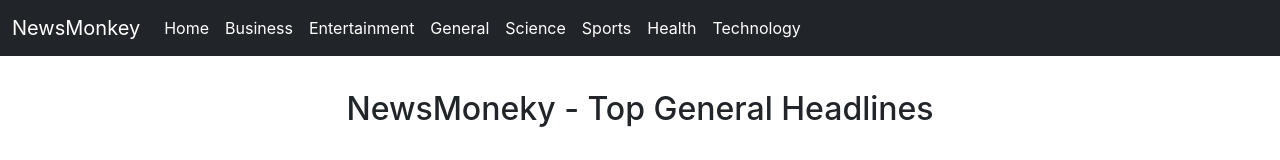
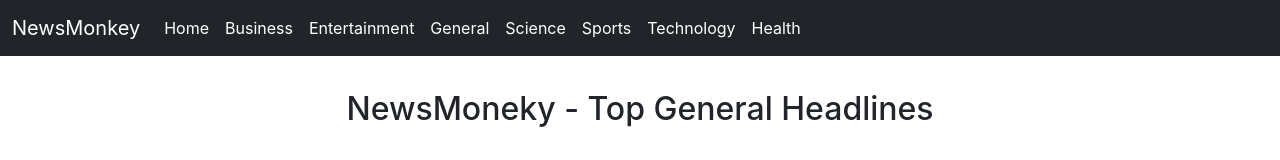
Before and after one commit to grv-saini-20/NewsApp, a React (Create React App) app: page / in a window 1280 px wide. Shown: the top 160 px of the page. Built offline with nearby package versions, Linux system fonts and the light colour scheme; no server answers.

Commit message:
fix: deployment

```diff
--- a/src/components/NavBar.js
+++ b/src/components/NavBar.js
@@ -31,11 +31,11 @@
                                 <li className="nav-item">
                                     <Link className="nav-link text-white" to="/sports">Sports</Link>
                                 </li>
+                                <li className="nav-item">
+                                    <Link className="nav-link text-white" to="/technology">Technology</Link>
+                                </li>
                                 <li>
                                     <Link className="nav-link text-white" to="/health">Health</Link>
-                                </li>
-                                <li className="nav-item">
-                                    <Link className="nav-link text-white" to="/technology">Technology</Link>
                                 </li>
                             </ul>
                         </div>
```
